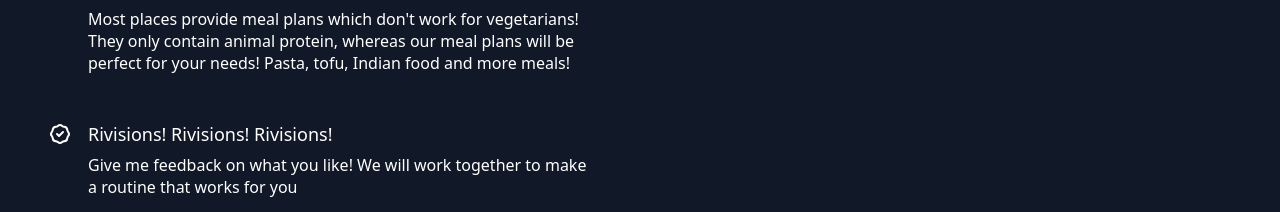
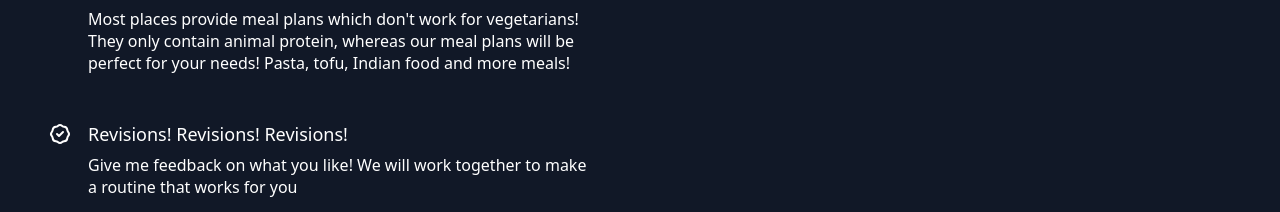
Before and after one commit to jburanpuri/IntelligentLifting, a Next.js app: page /custom in a window 1280 px wide. Shown: the part 1491-1703 px from the top of the page. Built offline with nearby package versions, Linux system fonts and the light colour scheme.

Commit message:
updated stripe table

```diff
--- a/pages/custom.js
+++ b/pages/custom.js
@@ -61,9 +61,6 @@ export default function Custom() {
 					<p className="leading-snug">Natural lifters need to dial in sleep, training, and diet. We can help you do all three with our complete wellness plan</p>
 				</div>
       </div>
-
-
-
       <div className="flex space-x-2 sm:space-x-4">
 				<svg xmlns="http://www.w3.org/2000/svg" fill="none" viewBox="0 0 24 24" stroke="currentColor" className="flex-shrink-0 w-6 h-6">
 					<path strokeLinecap="round" strokeLinejoin="round" strokeWidth="2" d="M9 12l2 2 4-4M7.835 4.697a3.42 3.42 0 001.946-.806 3.42 3.42 0 014.438 0 3.42 3.42 0 001.946.806 3.42 3.42 0 013.138 3.138 3.42 3.42 0 00.806 1.946 3.42 3.42 0 010 4.438 3.42 3.42 0 00-.806 1.946 3.42 3.42 0 01-3.138 3.138 3.42 3.42 0 00-1.946.806 3.42 3.42 0 01-4.438 0 3.42 3.42 0 00-1.946-.806 3.42 3.42 0 01-3.138-3.138 3.42 3.42 0 00-.806-1.946 3.42 3.42 0 010-4.438 3.42 3.42 0 00.806-1.946 3.42 3.42 0 013.138-3.138z"></path>
@@ -88,7 +85,7 @@ export default function Custom() {
 					<path strokeLinecap="round" strokeLinejoin="round" strokeWidth="2" d="M9 12l2 2 4-4M7.835 4.697a3.42 3.42 0 001.946-.806 3.42 3.42 0 014.438 0 3.42 3.42 0 001.946.806 3.42 3.42 0 013.138 3.138 3.42 3.42 0 00.806 1.946 3.42 3.42 0 010 4.438 3.42 3.42 0 00-.806 1.946 3.42 3.42 0 01-3.138 3.138 3.42 3.42 0 00-1.946.806 3.42 3.42 0 01-4.438 0 3.42 3.42 0 00-1.946-.806 3.42 3.42 0 01-3.138-3.138 3.42 3.42 0 00-.806-1.946 3.42 3.42 0 010-4.438 3.42 3.42 0 00.806-1.946 3.42 3.42 0 013.138-3.138z"></path>
 				</svg>
     <div className="space-y-2">
-					<p className="text-lg font-medium leading-snug">Rivisions! Rivisions! Rivisions!</p>
+					<p className="text-lg font-medium leading-snug">Revisions! Revisions! Revisions!</p>
 					<p className="leading-snug">Give me feedback on what you like! We will work together to make a routine that works for you</p>
 				</div>
 		</div>
@@ -168,9 +165,9 @@ export default function Custom() {
 </div>
         <div id="buy" className="py-5">
         <script async src="https://js.stripe.com/v3/pricing-table.js"></script>
-        <stripe-pricing-table pricing-table-id="prctbl_1MWoEcGDnKaPJ8BWon1nJCNA"
-        publishable-key="pk_live_51L8ZmeGDnKaPJ8BW6K6t4gny0fXqSuQw6f6ODSZw0j1Cb4lpNKJaf67X0D4MkJkQwuVJYo8XT1V4W1udNmoYzZxB003CXbcPWB">
-        </stripe-pricing-table>
+<stripe-pricing-table pricing-table-id="prctbl_1MWoEcGDnKaPJ8BWon1nJCNA"
+publishable-key="pk_live_51L8ZmeGDnKaPJ8BW6K6t4gny0fXqSuQw6f6ODSZw0j1Cb4lpNKJaf67X0D4MkJkQwuVJYo8XT1V4W1udNmoYzZxB003CXbcPWB">
+</stripe-pricing-table>
         </div>
     </div>
     );
```
